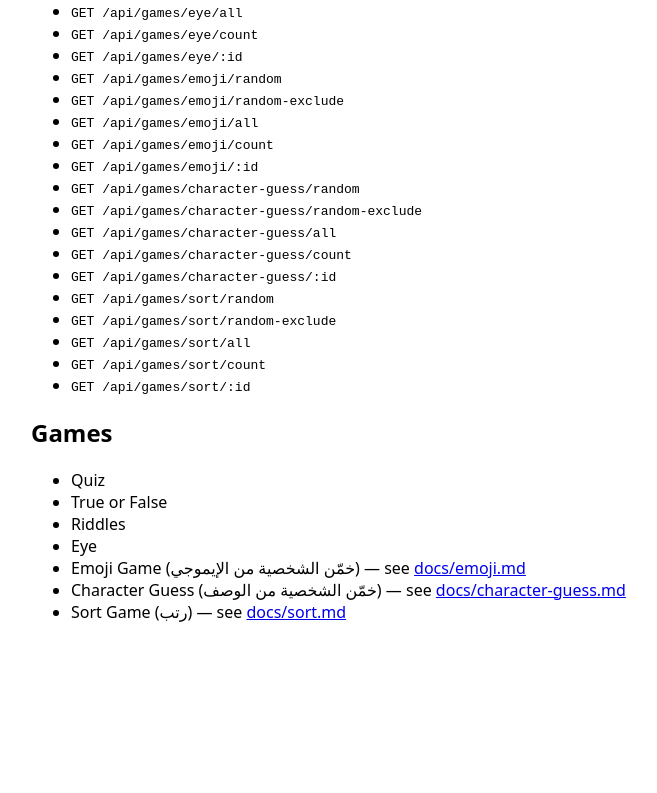
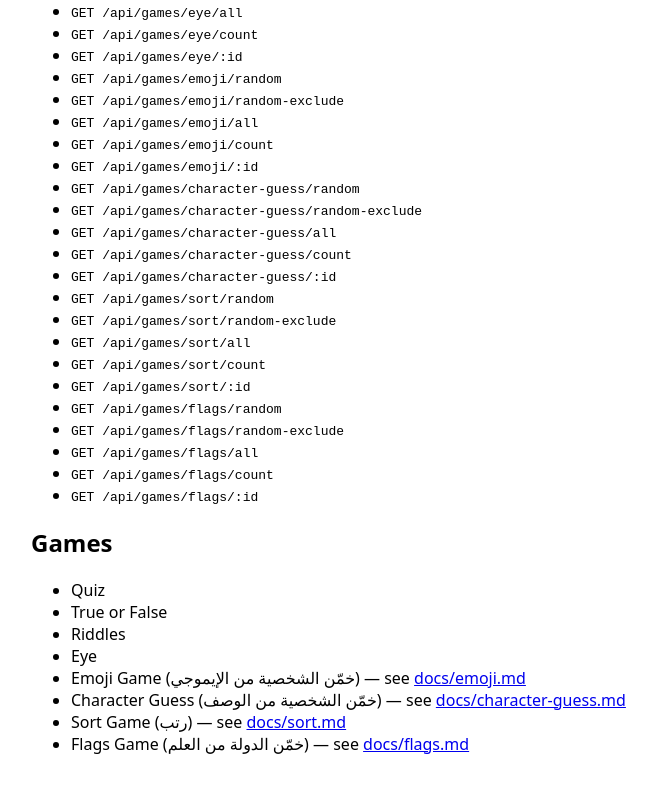
Before and after one commit to Mohamed0120160/RayGumo-API, a Next.js app: page / in a window 1280 px wide. Shown: the part 627-1420 px from the top of the page, without its empty margins (249-906 px from the left). Before the commit the page ends 1322 px from the top, so only its background shows below. Built offline with nearby package versions, Linux system fonts and the light colour scheme; no server answers.

Commit message:
Add files via upload

```diff
--- a/src/app/page.tsx
+++ b/src/app/page.tsx
@@ -54,6 +54,11 @@ export default function HomePage() {
         <li><code>GET /api/games/sort/all</code></li>
         <li><code>GET /api/games/sort/count</code></li>
         <li><code>GET /api/games/sort/:id</code></li>
+        <li><code>GET /api/games/flags/random</code></li>
+        <li><code>GET /api/games/flags/random-exclude</code></li>
+        <li><code>GET /api/games/flags/all</code></li>
+        <li><code>GET /api/games/flags/count</code></li>
+        <li><code>GET /api/games/flags/:id</code></li>
       </ul>
       <h2>Games</h2>
       <ul>
@@ -75,6 +80,10 @@ export default function HomePage() {
           Sort Game (رتب) — see{" "}
           <a href="https://github.com/Mohamed0120160/RayGumo-API/blob/main/docs/sort.md">docs/sort.md</a>
         </li>
+        <li>
+          Flags Game (خمّن الدولة من العلم) — see{" "}
+          <a href="https://github.com/Mohamed0120160/RayGumo-API/blob/main/docs/flags.md">docs/flags.md</a>
+        </li>
       </ul>
     </main>
   );
```
